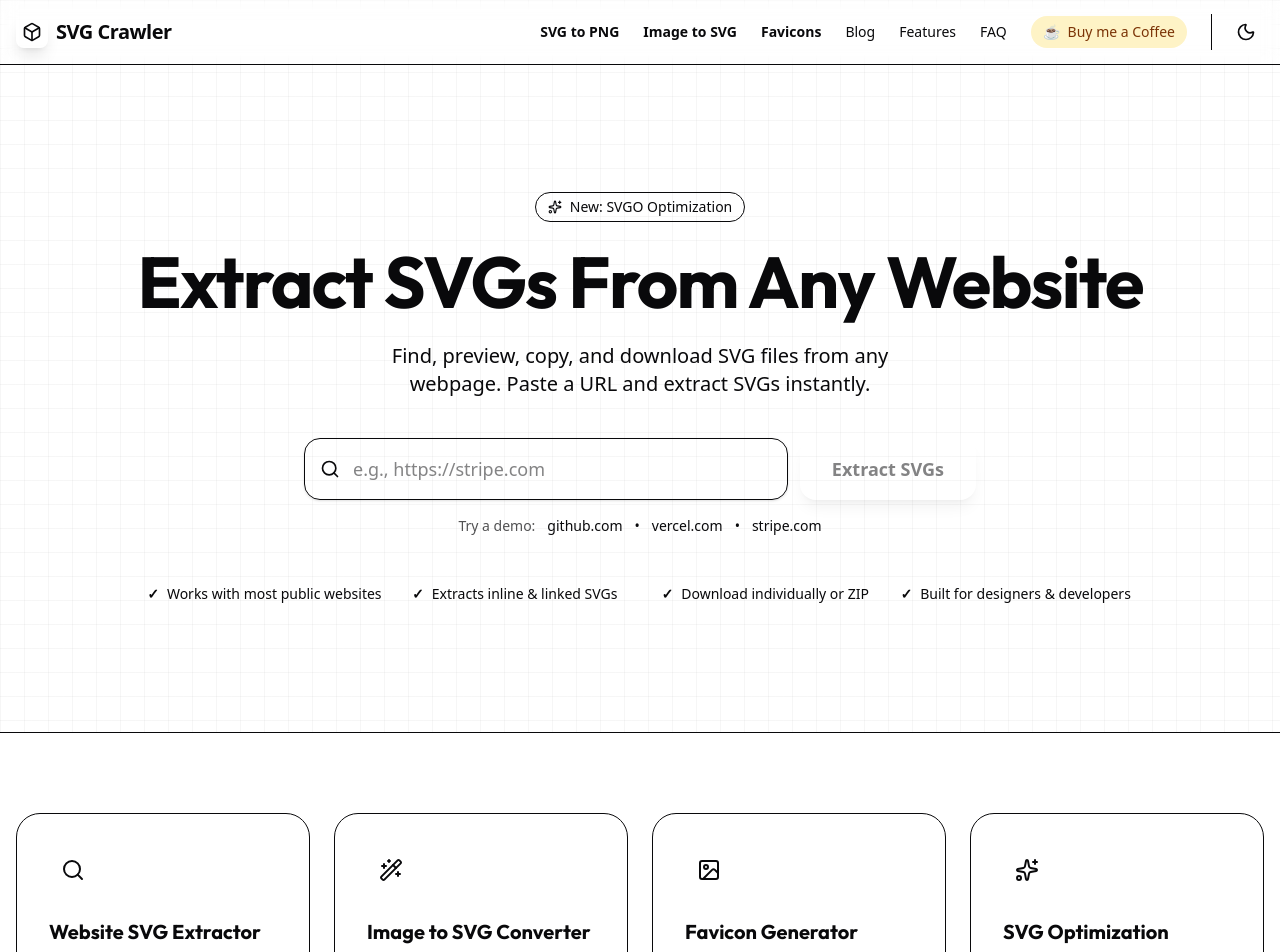
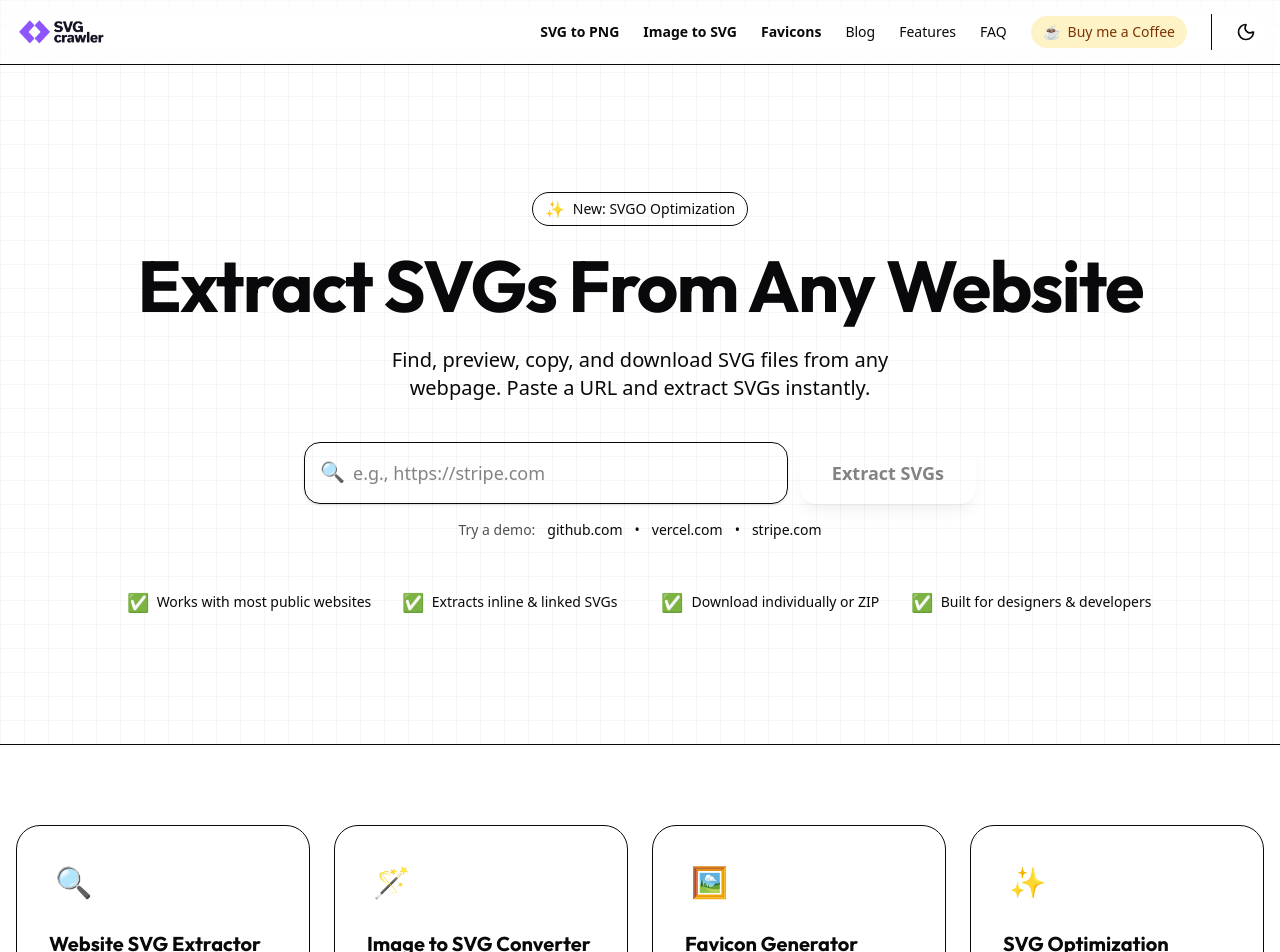
Before and after one commit to abhishekbandhu/svcrawler, a Next.js app: page / in a window 1280 px wide. Shown: the top 952 px of the page. Built offline with nearby package versions, Linux system fonts and the light colour scheme.

Commit message:
feat: Add logo images and replace icons with emojis

```diff
--- a/src/app/client-page.tsx
+++ b/src/app/client-page.tsx
@@ -1,6 +1,5 @@
 "use client";
 
-import { Sparkles } from "lucide-react";
 import { Navbar } from "@/components/Navbar";
 import { Footer } from "@/components/Footer";
 import { FeatureCards } from "@/components/home/FeatureCards";
@@ -25,7 +24,7 @@ export default function Home() {
 
           <div className="container mx-auto px-4 flex flex-col items-center text-center">
             <div className="inline-flex items-center rounded-full border border-primary/20 bg-primary/5 px-3 py-1 text-sm font-medium text-primary mb-6 animate-in fade-in slide-in-from-bottom-4 duration-500">
-              <Sparkles className="w-3.5 h-3.5 mr-2" />
+              <span className="mr-2 text-base">✨</span>
               <span>New: SVGO Optimization</span>
             </div>
 
@@ -40,10 +39,10 @@ export default function Home() {
             <CrawlerTool />
 
             <div className="mt-8 grid grid-cols-2 md:grid-cols-4 gap-4 text-sm text-muted-foreground animate-in fade-in slide-in-from-bottom-12 duration-700 delay-300">
-              <span className="flex items-center justify-center gap-2"><span className="text-primary font-bold">✓</span> Works with most public websites</span>
-              <span className="flex items-center justify-center gap-2"><span className="text-primary font-bold">✓</span> Extracts inline & linked SVGs</span>
-              <span className="flex items-center justify-center gap-2"><span className="text-primary font-bold">✓</span> Download individually or ZIP</span>
-              <span className="flex items-center justify-center gap-2"><span className="text-primary font-bold">✓</span> Built for designers & developers</span>
+              <span className="flex items-center justify-center gap-2"><span className="text-lg">✅</span> Works with most public websites</span>
+              <span className="flex items-center justify-center gap-2"><span className="text-lg">✅</span> Extracts inline & linked SVGs</span>
+              <span className="flex items-center justify-center gap-2"><span className="text-lg">✅</span> Download individually or ZIP</span>
+              <span className="flex items-center justify-center gap-2"><span className="text-lg">✅</span> Built for designers & developers</span>
             </div>
           </div>
         </section>
--- a/src/components/CrawlerForm.tsx
+++ b/src/components/CrawlerForm.tsx
@@ -1,7 +1,6 @@
 "use client";
 
 import { useState, useEffect } from "react";
-import { Loader2, Search } from "lucide-react";
 import { cn } from "@/lib/utils";
 
 interface CrawlerFormProps {
@@ -52,7 +51,7 @@ export function CrawlerForm({ onCrawl, isLoading }: CrawlerFormProps) {
             <form onSubmit={handleSubmit} className="relative flex flex-col md:flex-row gap-3">
                 <div className="relative flex-1">
                     <div className="absolute left-4 top-1/2 -translate-y-1/2 text-muted-foreground">
-                        <Search className="w-5 h-5" />
+                        <span className="text-xl leading-none">🔍</span>
                     </div>
                     <input
                         type="text"
@@ -79,7 +78,7 @@ export function CrawlerForm({ onCrawl, isLoading }: CrawlerFormProps) {
                 >
                     {isLoading ? (
                         <>
-                            <Loader2 className="w-5 h-5 animate-spin" />
+                            <span className="animate-spin text-xl leading-none">⏳</span>
                             Extracting...
                         </>
                     ) : (
--- a/src/components/Footer.tsx
+++ b/src/components/Footer.tsx
@@ -7,14 +7,12 @@ export function Footer() {
                 <div className="grid grid-cols-1 md:grid-cols-4 gap-8">
                     <div className="space-y-4">
                         <div className="flex items-center gap-2 font-bold text-xl">
-                            <div className="w-8 h-8 bg-primary rounded-lg flex items-center justify-center text-primary-foreground">
-                                <svg viewBox="0 0 24 24" fill="none" stroke="currentColor" strokeWidth="2" strokeLinecap="round" strokeLinejoin="round" className="w-5 h-5">
-                                    <path d="M21 16V8a2 2 0 0 0-1-1.73l-7-4a2 2 0 0 0-2 0l-7 4A2 2 0 0 0 3 8v8a2 2 0 0 0 1 1.73l7 4a2 2 0 0 0 2 0l7-4A2 2 0 0 0 21 16z" />
-                                    <polyline points="3.27 6.96 12 12.01 20.73 6.96" />
-                                    <line x1="12" y1="22.08" x2="12" y2="12" />
-                                </svg>
+                            <div className="relative w-40 h-8 flex items-center">
+                                {/* eslint-disable-next-line @next/next/no-img-element */}
+                                <img src="/logo-black.png" alt="SVG Crawler" className="h-full object-contain dark:hidden opacity-80 hover:opacity-100 transition-opacity" />
+                                {/* eslint-disable-next-line @next/next/no-img-element */}
+                                <img src="/logo-white.png" alt="SVG Crawler" className="h-full object-contain hidden dark:block opacity-80 hover:opacity-100 transition-opacity" />
                             </div>
-                            <span>SVG Crawler</span>
                         </div>
                         <p className="text-sm text-muted-foreground">
                             Extract, optimize, and organize SVGs from any website instantly.
--- a/src/components/Navbar.tsx
+++ b/src/components/Navbar.tsx
@@ -18,22 +18,12 @@ export function Navbar() {
         <header className="fixed top-0 w-full z-50 bg-background/80 backdrop-blur-sm border-b border-border/40">
             <div className="container mx-auto px-4 h-16 flex items-center justify-between">
                 <Link href="/" className="flex items-center gap-2 font-bold text-xl tracking-tight" onClick={closeMobileMenu}>
-                    <div className="w-8 h-8 bg-primary rounded-lg flex items-center justify-center text-primary-foreground shadow-lg shadow-primary/20">
-                        <svg
-                            viewBox="0 0 24 24"
-                            fill="none"
-                            stroke="currentColor"
-                            strokeWidth="2"
-                            strokeLinecap="round"
-                            strokeLinejoin="round"
-                            className="w-5 h-5"
-                        >
-                            <path d="M21 16V8a2 2 0 0 0-1-1.73l-7-4a2 2 0 0 0-2 0l-7 4A2 2 0 0 0 3 8v8a2 2 0 0 0 1 1.73l7 4a2 2 0 0 0 2 0l7-4A2 2 0 0 0 21 16z" />
-                            <polyline points="3.27 6.96 12 12.01 20.73 6.96" />
-                            <line x1="12" y1="22.08" x2="12" y2="12" />
-                        </svg>
+                    <div className="relative w-40 h-8 flex items-center">
+                        {/* eslint-disable-next-line @next/next/no-img-element */}
+                        <img src="/logo-black.png" alt="SVG Crawler" className="h-full object-contain dark:hidden" />
+                        {/* eslint-disable-next-line @next/next/no-img-element */}
+                        <img src="/logo-white.png" alt="SVG Crawler" className="h-full object-contain hidden dark:block" />
                     </div>
-                    <span>SVG Crawler</span>
                 </Link>
 
                 {/* Desktop Navigation */}
--- a/src/components/home/Benefits.tsx
+++ b/src/components/home/Benefits.tsx
@@ -1,4 +1,3 @@
-import { CheckCircle2 } from "lucide-react";
 
 export function Benefits() {
     const benefits = [
@@ -25,7 +24,7 @@ export function Benefits() {
                 {benefits.map((benefit, i) => (
                     <div key={i} className="flex flex-col">
                         <div className="flex items-center gap-3 mb-3">
-                            <CheckCircle2 className="w-6 h-6 text-primary flex-shrink-0" />
+                            <span className="text-xl flex-shrink-0">✅</span>
                             <h3 className="font-bold text-lg">{benefit.title}</h3>
                         </div>
                         <p className="text-muted-foreground pl-9">
--- a/src/components/home/FeatureCards.tsx
+++ b/src/components/home/FeatureCards.tsx
@@ -1,13 +1,12 @@
 import Link from "next/link";
-import { Search, Image as ImageIcon, Sparkles, Wand2 } from "lucide-react";
 
 export function FeatureCards() {
     return (
         <section className="container mx-auto px-4 py-20 border-b border-border/40 bg-muted/20">
             <div className="grid md:grid-cols-4 gap-6">
                 <div className="p-8 rounded-3xl border border-border bg-card flex flex-col h-full hover:border-primary/50 transition-colors">
-                    <div className="w-12 h-12 rounded-xl bg-primary/10 flex items-center justify-center mb-6 text-primary">
-                        <Search className="w-6 h-6" />
+                    <div className="w-12 h-12 rounded-xl bg-primary/10 flex items-center justify-center mb-6">
+                        <span className="text-3xl leading-none">🔍</span>
                     </div>
                     <h2 className="text-xl font-bold mb-3">Website SVG Extractor</h2>
                     <p className="text-muted-foreground mb-8 flex-1">
@@ -19,8 +18,8 @@ export function FeatureCards() {
                 </div>
 
                 <div className="p-8 rounded-3xl border border-border bg-card flex flex-col h-full hover:border-primary/50 transition-colors">
-                    <div className="w-12 h-12 rounded-xl bg-primary/10 flex items-center justify-center mb-6 text-primary">
-                        <Wand2 className="w-6 h-6" />
+                    <div className="w-12 h-12 rounded-xl bg-primary/10 flex items-center justify-center mb-6">
+                        <span className="text-3xl leading-none">🪄</span>
                     </div>
                     <h2 className="text-xl font-bold mb-3">Image to SVG Converter</h2>
                     <p className="text-muted-foreground mb-8 flex-1">
@@ -32,8 +31,8 @@ export function FeatureCards() {
                 </div>
 
                 <div className="p-8 rounded-3xl border border-border bg-card flex flex-col h-full hover:border-primary/50 transition-colors">
-                    <div className="w-12 h-12 rounded-xl bg-primary/10 flex items-center justify-center mb-6 text-primary">
-                        <ImageIcon className="w-6 h-6" />
+                    <div className="w-12 h-12 rounded-xl bg-primary/10 flex items-center justify-center mb-6">
+                        <span className="text-3xl leading-none">🖼️</span>
                     </div>
                     <h2 className="text-xl font-bold mb-3">Favicon Generator</h2>
                     <p className="text-muted-foreground mb-8 flex-1">
@@ -45,8 +44,8 @@ export function FeatureCards() {
                 </div>
 
                 <div className="p-8 rounded-3xl border border-border bg-card flex flex-col h-full hover:border-primary/50 transition-colors">
-                    <div className="w-12 h-12 rounded-xl bg-primary/10 flex items-center justify-center mb-6 text-primary">
-                        <Sparkles className="w-6 h-6" />
+                    <div className="w-12 h-12 rounded-xl bg-primary/10 flex items-center justify-center mb-6">
+                        <span className="text-3xl leading-none">✨</span>
                     </div>
                     <h2 className="text-xl font-bold mb-3">SVG Optimization</h2>
                     <p className="text-muted-foreground mb-8 flex-1">
```
Also changed, not shown: src/components/home/HowItWorks.tsx (+3 -4 lines), public/logo-black.png (added), public/logo-white.png (added).
